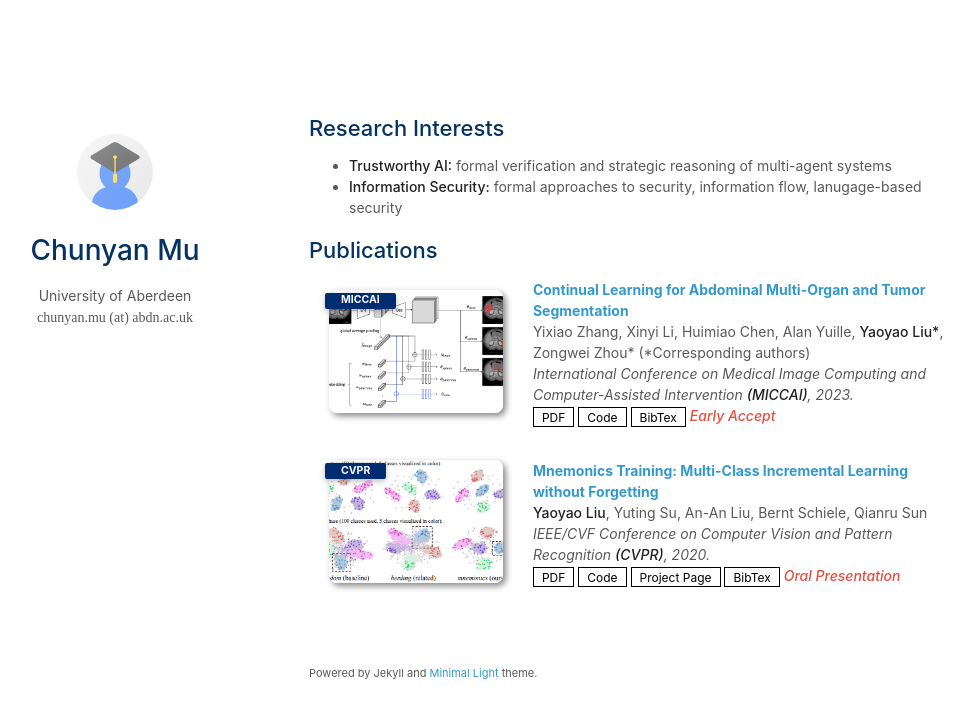
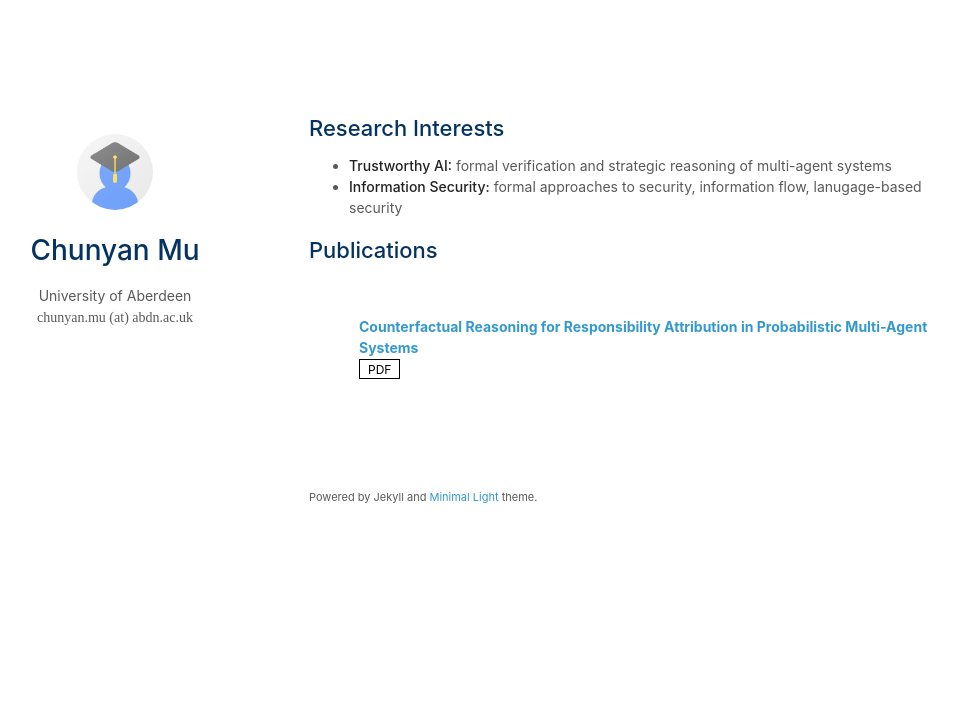
Before and after one commit to cmu777/cmu777.github.io, a Jekyll site: the page built from index.md, in a window 1280 px wide. Shown: the top 718 px of the page, without its empty margins (161-1135 px from the left). Built offline with Jekyll 4.4.1, drawn with Linux system fonts in a browser that asks for light colours; a style sheet for code colours, icons or effects is not loaded.

Commit message:
Update publications.yml

```diff
--- a/_data/publications.yml
+++ b/_data/publications.yml
@@ -1,22 +1,11 @@
 main:
 
-  - title: Continual Learning for Abdominal Multi-Organ and Tumor Segmentation
-    authors: Yixiao Zhang, Xinyi Li, Huimiao Chen, Alan Yuille, <strong>Yaoyao Liu*</strong>, Zongwei Zhou* (*Corresponding authors)
-    conference_short: MICCAI
-    conference: International Conference on Medical Image Computing and Computer-Assisted Intervention <strong>(MICCAI)</strong>, 2023.
-    pdf: https://arxiv.org/pdf/2306.00988.pdf
-    code: https://github.com/MrGiovanni/ContinualLearning
-    bibtex: https://bib.yliu.me/MICCAI23.txt
-    image: ./assets/img/teaser_example_2.png
-    notes: Early Accept
-
-  - title: "Mnemonics Training: Multi-Class Incremental Learning without Forgetting"
-    authors: <strong>Yaoyao Liu</strong>, Yuting Su, An-An Liu, Bernt Schiele, Qianru Sun
-    conference_short: CVPR
-    conference: IEEE/CVF Conference on Computer Vision and Pattern Recognition <strong>(CVPR)</strong>, 2020.
-    pdf: https://arxiv.org/pdf/2002.10211.pdf
-    code: https://github.com/yaoyao-liu/class-incremental-learning/tree/main/mnemonics-training
-    page: https://class-il.mpi-inf.mpg.de/mnemonics/
-    bibtex: https://class-il.mpi-inf.mpg.de/mnemonics/
-    notes: Oral Presentation
-    image: ./assets/img/teaser_example.png
+  - title: Counterfactual Reasoning for Responsibility Attribution in Probabilistic Multi-Agent Systems
+    authors: #Yixiao Zhang, Xinyi Li, Huimiao Chen, Alan Yuille, <strong>Yaoyao Liu*</strong>, Zongwei Zhou* (*Corresponding authors)
+    conference_short: IJCAI-ECAI 2026
+    conference: #International Conference on Medical Image Computing and Computer-Assisted Intervention <strong>(MICCAI)</strong>, 2023.
+    pdf: https://arxiv.org/pdf/2605.13077
+    code: #https://github.com/MrGiovanni/ContinualLearning
+    bibtex: #https://bib.yliu.me/MICCAI23.txt
+    image: #./assets/img/teaser_example_2.png
+    notes: #Early Accept
```
